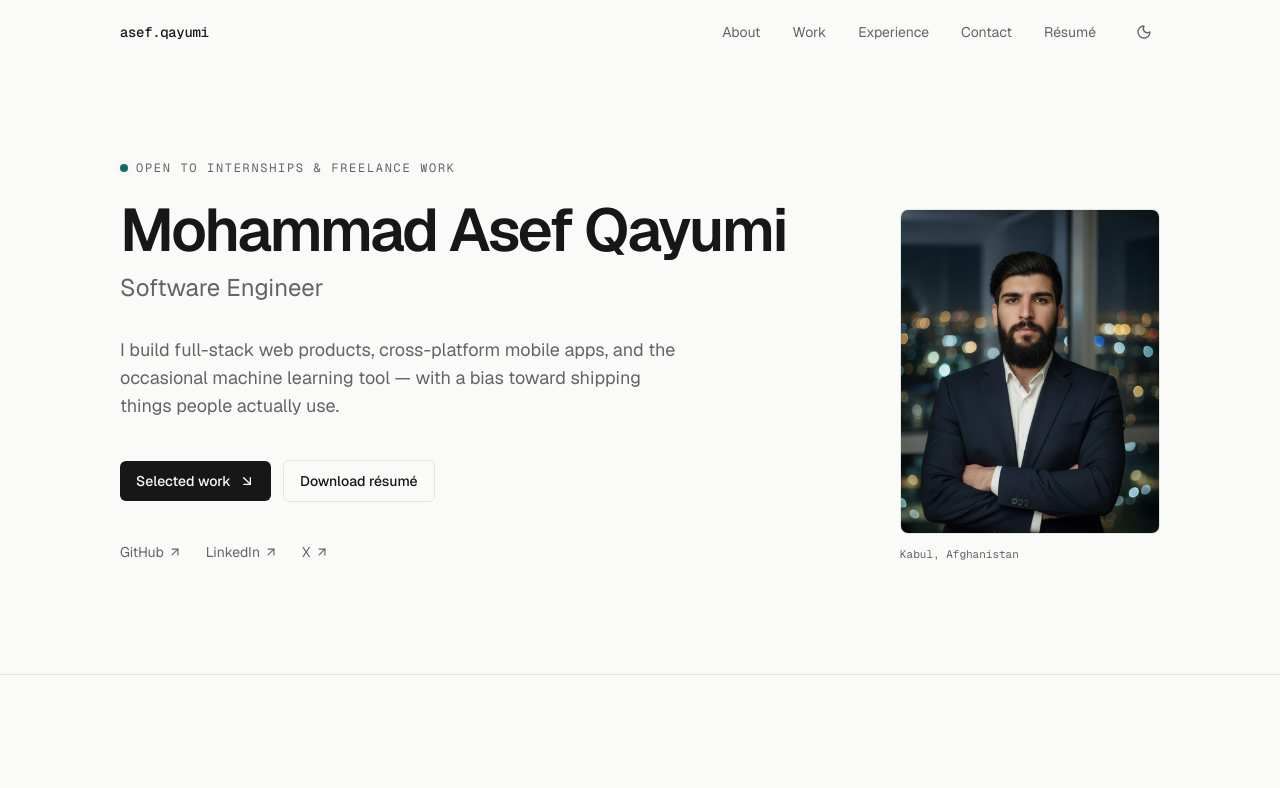
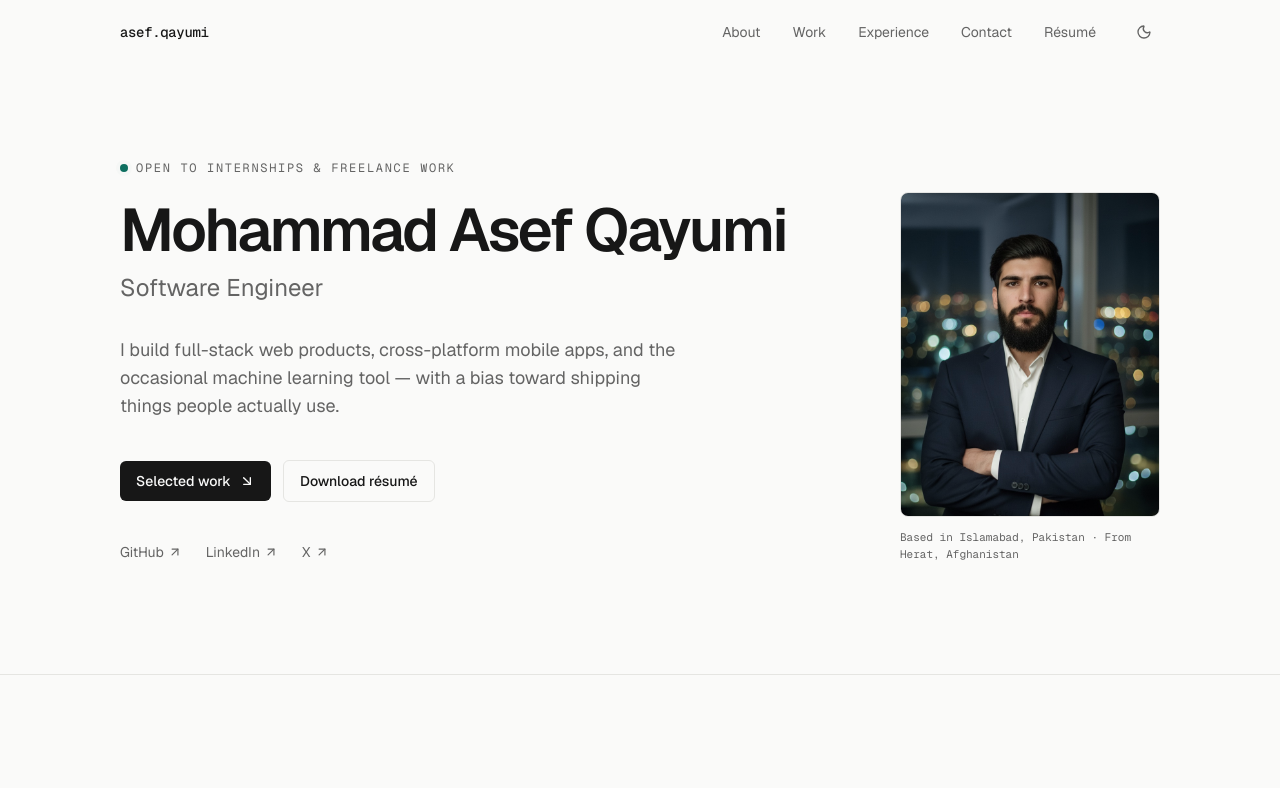
Before and after one commit to MohAsef-Qayumi/Myportfolio, a Next.js app: page / in a window 1280 px wide. Shown: the top 788 px of the page. Built offline with nearby package versions, Linux system fonts and the light colour scheme.

Commit message:
content: update location to Islamabad, hometown Herat

```diff
--- a/src/components/sections/contact.tsx
+++ b/src/components/sections/contact.tsx
@@ -67,6 +67,12 @@ export function Contact() {
               </dd>
             </div>
             <div>
+              <dt className="eyebrow mb-1">Location</dt>
+              <dd>
+                {profile.location} <span className="text-muted">· from {profile.hometown}</span>
+              </dd>
+            </div>
+            <div>
               <dt className="eyebrow mb-1">Elsewhere</dt>
               <dd className="flex gap-5">
                 {[
--- a/src/components/sections/hero.tsx
+++ b/src/components/sections/hero.tsx
@@ -58,7 +58,7 @@ export function Hero() {
             priority
             className="aspect-[4/5] w-full rounded-lg border border-line object-cover grayscale-[20%]"
           />
-          <p className="mt-3 font-mono text-[11px] text-muted">{profile.location}</p>
+          <p className="mt-3 font-mono text-[11px] text-muted">Based in {profile.location} · From {profile.hometown}</p>
         </div>
       </div>
     </section>
--- a/src/data/profile.ts
+++ b/src/data/profile.ts
@@ -4,7 +4,8 @@ export const profile = {
   role: "Software Engineer",
   tagline:
     "I build full-stack web products, cross-platform mobile apps, and the occasional machine learning tool — with a bias toward shipping things people actually use.",
-  location: "Kabul, Afghanistan",
+  location: "Islamabad, Pakistan",
+  hometown: "Herat, Afghanistan",
   email: "asef.qayumi0747@gmail.com",
   phone: "+93 747 684 440",
   resume: "/resume.pdf",
```
